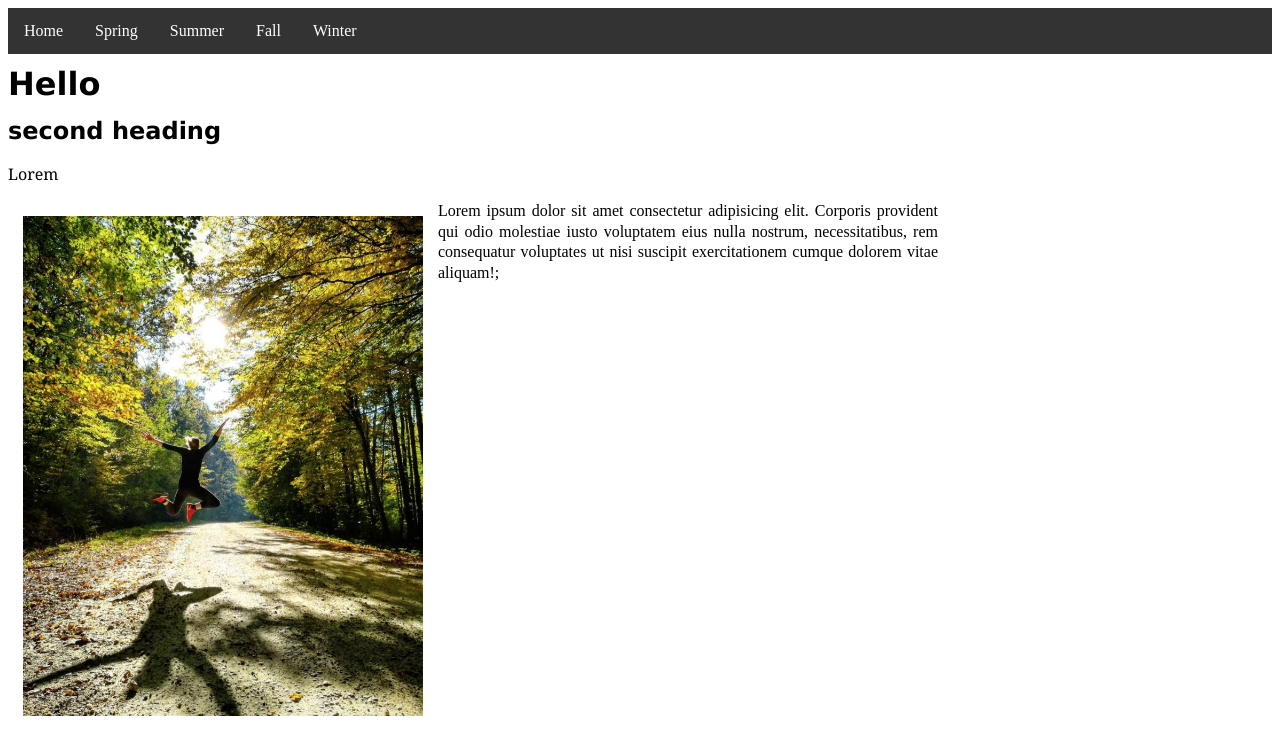
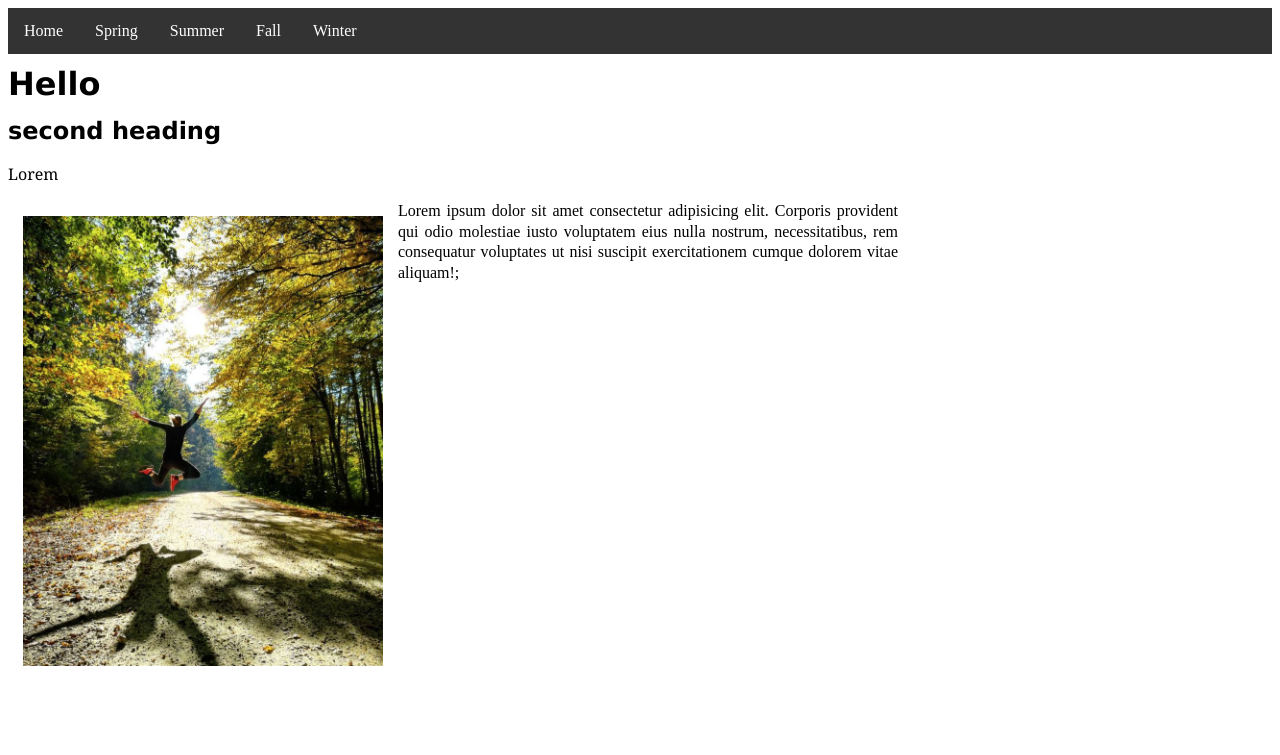
Before and after one commit to KatarinaBorovsak/KatarinaBorovsak.github.io, a PHP site: page /fall.html in a window 1280 px wide. Shown: the top 755 px of the page. Run offline with PHP 8.4, Linux system fonts and the light colour scheme.

Commit message:
Update mystyle.css

```diff
--- a/mystyle.css
+++ b/mystyle.css
@@ -27,7 +27,7 @@ div.ex1 {
 }
 
 img {
-  width: 400px;
+  width: 360px;
   float: left;
   object-fit: cover;
   padding: 15px;
```
